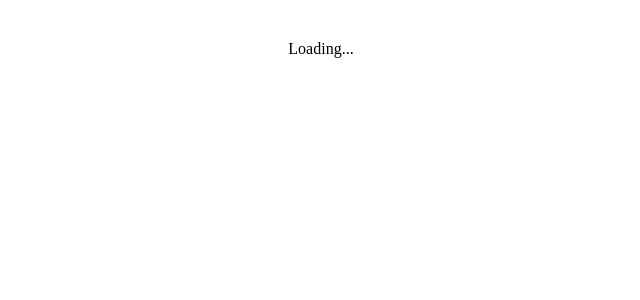
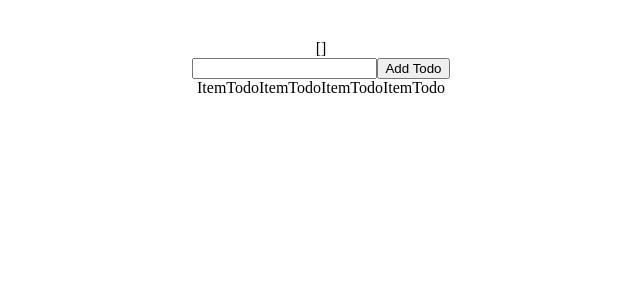
Before and after one commit to datlt2306/FPL-WEB209, a React (Vite) app: page / in a window 1280 px wide. Shown: the top 300 px of the page, without its empty margins (319-959 px from the left). Built offline with nearby package versions, Linux system fonts and the light colour scheme; data requests are answered from the project's data file.

Commit message:
Buổi 3

```diff
--- a/db.json
+++ b/db.json
@@ -1,3 +1,17 @@
 {
-  "products": []
+    "products": [
+        {
+            "id": 1,
+            "name": "Product 1",
+            "price": 100,
+            "quantity": 1
+        },
+        {
+            "id": 2,
+            "name": "Product 2",
+            "price": 200,
+            "quantity": 2
+        }
+    ],
+    "todos": []
 }
--- a/src/App.tsx
+++ b/src/App.tsx
@@ -1,12 +1,12 @@
 import { useState } from "react";
 import reactLogo from "./assets/react.svg";
 import "./App.css";
-import Lifecycle from "./components/Lifecycle";
+import Todo from "./components/Todo";
 
 function App() {
     return (
         <div className="App">
-            <Lifecycle />
+            <Todo />
         </div>
     );
 }
--- /dev/null
+++ b/src/components/AddTodo.tsx
@@ -0,0 +1,27 @@
+import React, { useState } from "react";
+
+type TodoProps = {
+    addTodo: (todo: string) => void;
+};
+const AddTodo = (props: TodoProps) => {
+    const [value, setValue] = useState<string>("");
+
+    const onHandleChange = (e: any) => {
+        setValue(e.target.value);
+    };
+    const onHandleSubmit = (e: any) => {
+        e.preventDefault();
+        props.addTodo(value);
+    };
+    return (
+        <>
+            {value}
+            <form onSubmit={onHandleSubmit}>
+                <input type="text" onChange={onHandleChange} />
+                <button>Add Todo</button>
+            </form>
+        </>
+    );
+};
+
+export default AddTodo;
--- /dev/null
+++ b/src/components/ItemTodo.tsx
@@ -0,0 +1,9 @@
+import React from "react";
+
+type Props = {};
+
+const ItemTodo = (props: Props) => {
+    return <>ItemTodo</>;
+};
+
+export default ItemTodo;
--- a/src/components/Lifecycle/index.tsx
+++ /dev/null
@@ -1,84 +0,0 @@
-// export default class Lifecycle extends React.Component {
-//     constructor(props: any) {
-//         // 1
-//         super(props);
-//         this.state = {
-//             count: 0,
-//         };
-//         console.log("constructor");
-//     }
-
-//     componentDidMount() {
-//         document.title = `You clicked ${this.state.count} times`;
-//     }
-
-//     componentDidUpdate() {
-//         document.title = `You clicked ${this.state.count} times`;
-//     }
-//     render() {
-//         // 2
-//         return (
-//             <div>
-//                 Count: {this.state.count}
-//                 <button onClick={() => this.setState({ count: this.state.count + 1 })}>
-//                     Increase
-//                 </button>
-//             </div>
-//         );
-//     }
-// }
-
-import React, { useEffect, useState } from "react";
-
-interface IProduct {
-    id: number;
-    name: string;
-    price: number;
-}
-
-const Lifecycle = () => {
-    const [count, setCount] = useState(0); // 1
-    const [name, setName] = useState("John");
-    const [products, setProducts] = useState<IProduct[]>([]);
-    useEffect(() => {
-        // call api
-        (async () => {
-            const response = await fetch(`http://localhost:3000/products`);
-            const data = await response.json();
-            setProducts(data);
-        })();
-    }, []);
-
-    const removeItem = async (id: number) => {
-        // call api xóa sản phẩm
-        await fetch(`http://localhost:3000/products/${id}`, {
-            method: "DELETE",
-            headers: {
-                "Content-Type": "application/json",
-            },
-        });
-        // cập nhật lại danh sách sản phẩm
-        const newProducts = products.filter((item) => item.id !== id);
-        setProducts(newProducts);
-    };
-    return (
-        // 2
-        <div>
-            {products.length > 0
-                ? products.map((item) => (
-                      <div>
-                          {item.name} <button onClick={() => removeItem(item.id)}>Remove</button>
-                      </div>
-                  ))
-                : "Loading..."}
-        </div>
-    );
-};
-
-export default Lifecycle;
-
-/**
- * 1. Mặc định useEffect không có tham số 2 thì là (didMount + didUpdate)
- * 2. Tham số 2 trong useEffect là [] thì là (didMount)
- * 3.
- */
--- /dev/null
+++ b/src/components/ListTodo.tsx
@@ -0,0 +1,17 @@
+import React from "react";
+import ItemTodo from "./ItemTodo";
+
+type Props = {};
+
+const ListTodo = (props: Props) => {
+    return (
+        <>
+            <ItemTodo />
+            <ItemTodo />
+            <ItemTodo />
+            <ItemTodo />
+        </>
+    );
+};
+
+export default ListTodo;
--- /dev/null
+++ b/src/components/Todo.tsx
@@ -0,0 +1,21 @@
+import React from "react";
+import AddTodo from "./AddTodo";
+import ListTodo from "./ListTodo";
+
+type Props = {};
+
+const Todo = (props: Props) => {
+    const [todos, setTodos] = React.useState<string[]>([]);
+    const onHandleAddTodo = (todo: any) => {
+        setTodos([...todos, todo]);
+    };
+    return (
+        <>
+            {JSON.stringify(todos)}
+            <AddTodo addTodo={onHandleAddTodo} />
+            <ListTodo />
+        </>
+    );
+};
+
+export default Todo;
```
Also changed, not shown: src/components/Hello/index.tsx (deleted, +0 -12 lines), src/components/Product/index.tsx (deleted, +0 -7 lines).
